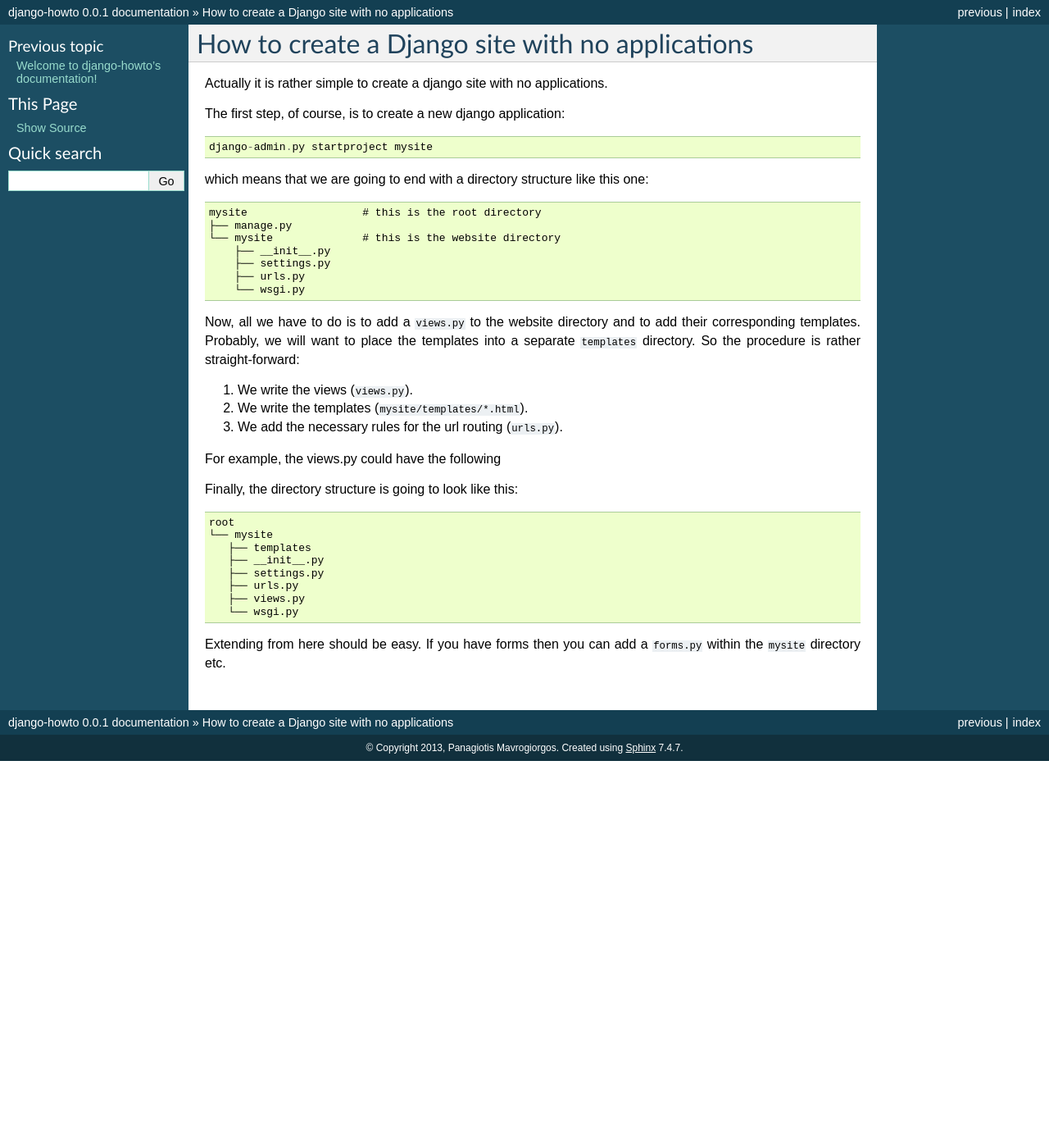
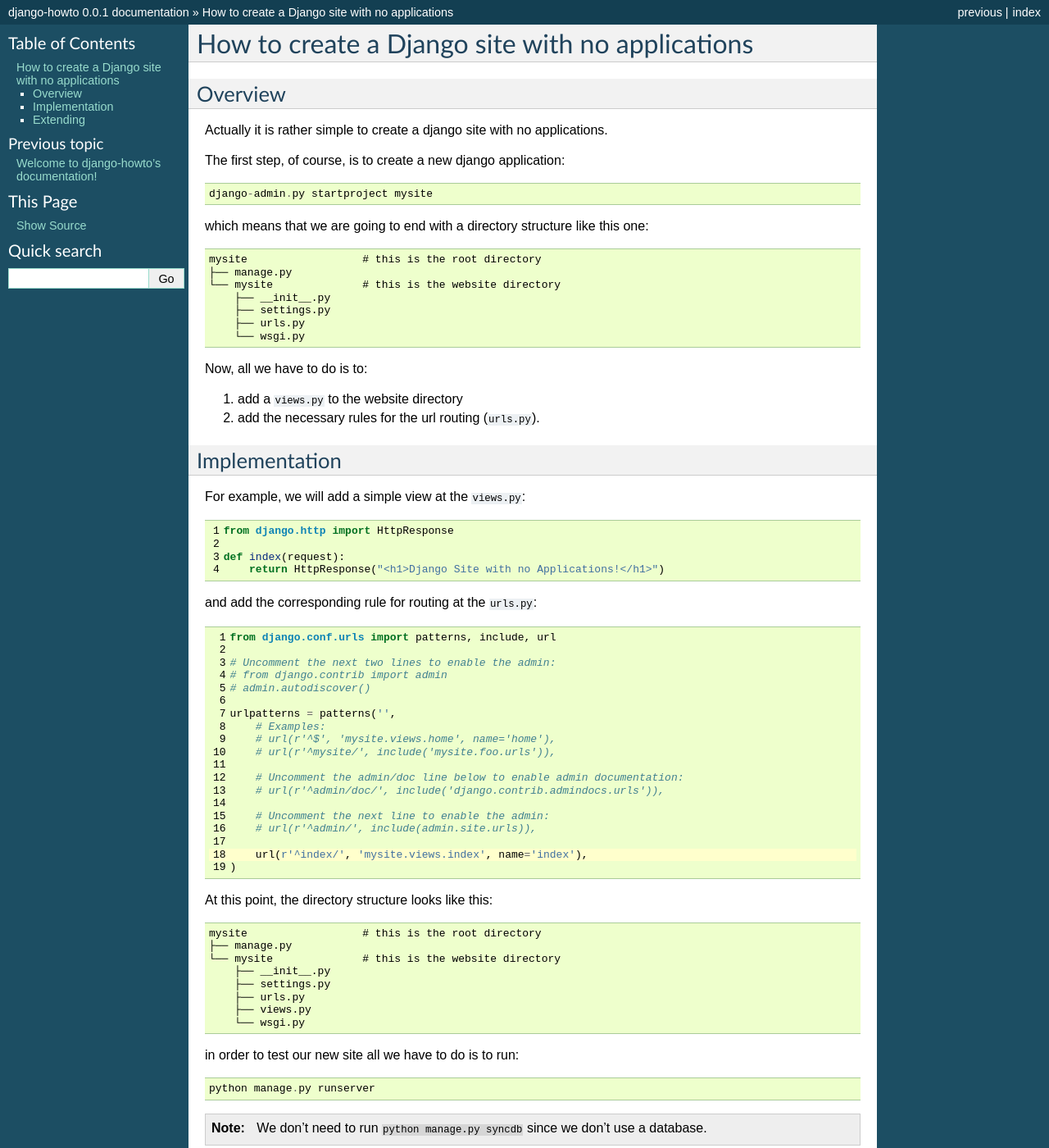
Before and after one commit to pmav99/howto, a Sphinx documentation site: the page built from docs/source/create_site_with_no_apps.rst, in a window 1280 px wide and 1400 px high. Shown: the whole window at 82% size. Built offline with Sphinx 7.4.7, drawn with Linux system fonts in a browser that asks for light colours; pages that are not in the unit, such as notebooks, are missing from menus; some of the changed text lies outside the part shown.

Commit message:
[doc] Update documentation for "create_site_with_no_apps".

```diff
--- a/docs/source/create_site_with_no_apps.rst
+++ b/docs/source/create_site_with_no_apps.rst
@@ -1,5 +1,8 @@
 How to create a Django site with no applications
 ================================================
+
+Overview
+--------
 
 Actually it is rather simple to create a django site with no applications.
 
@@ -17,28 +20,65 @@
         ├── urls.py
         └── wsgi.py
 
-Now, all we have to do is to add a ``views.py`` to the website directory and to
-add their corresponding templates.  Probably, we will want to place the
-templates into a separate ``templates`` directory.  So the procedure is rather
-straight-forward:
+Now, all we have to do is to:
 
-#. We write the views (``views.py``).
-#. We write the templates (``mysite/templates/*.html``).
-#. We add the necessary rules for the url routing (``urls.py``).
+#. add a ``views.py`` to the website directory
+#. add the necessary rules for the url routing (``urls.py``).
 
-For example, the views.py could have the following
+Implementation
+--------------
 
-Finally, the directory structure is going to look like this::
+For example, we will add a simple view at the ``views.py``:
+
+.. literalinclude:: /../../source/create_site_with_no_apps/mysite/mysite/views.py
+   :language: python
+   :linenos:
+
+and add the corresponding rule for routing at the ``urls.py``:
+
+.. literalinclude:: /../../source/create_site_with_no_apps/mysite/mysite/urls.py
+   :language: python
+   :linenos:
+   :emphasize-lines: 18
+
+At this point, the directory structure looks like this::
+
+    mysite                  # this is the root directory
+    ├── manage.py
+    └── mysite              # this is the website directory
+        ├── __init__.py
+        ├── settings.py
+        ├── urls.py
+        ├── views.py
+        └── wsgi.py
+
+in order to test our new site all we have to do is to run::
+
+    python manage.py runserver
+
+.. Note:: We don't need to run ``python manage.py syncdb`` since we don't use
+          a database.
+
+Extending
+---------
+
+Of course, in real life, our sites are not going to be so simple :).
+
+We are going to have a lot of views and for each view we are going to need
+a template file.  But extendig from what we got so far, should be really easy.
+
+For example we will probably want a ``templates`` directory within the website
+directory to hold our templates.  Also, if we need a database, then we will add
+``models.py`` too. If we have forms then we will add a ``forms.py`` etc.
+So, the directory structure is going to look something like this::
 
     root
     └── mysite
        ├── templates
        ├── __init__.py
+       ├── forms.py
+       ├── models.py
        ├── settings.py
        ├── urls.py
        ├── views.py
        └── wsgi.py
-
-
-Extending from here should be easy.  If you have forms then you can add
-a ``forms.py`` within the ``mysite`` directory etc.
```
